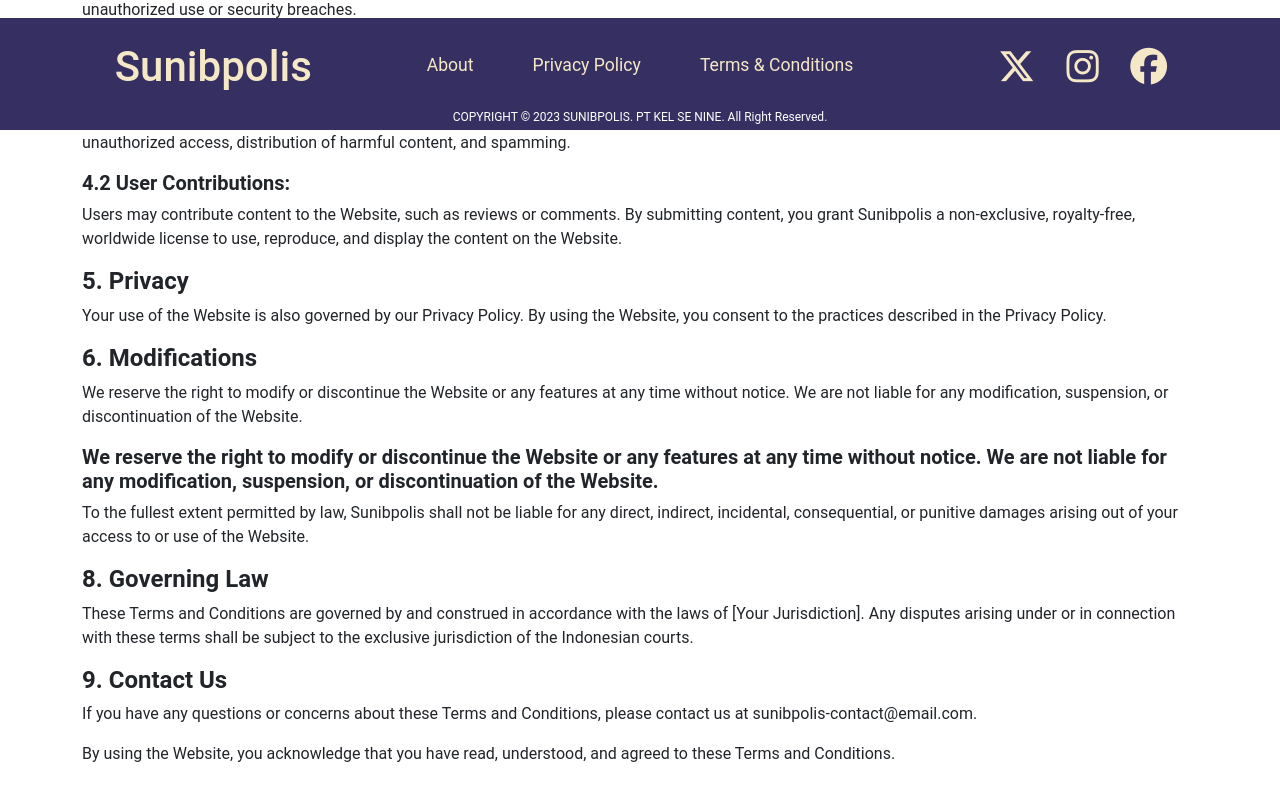
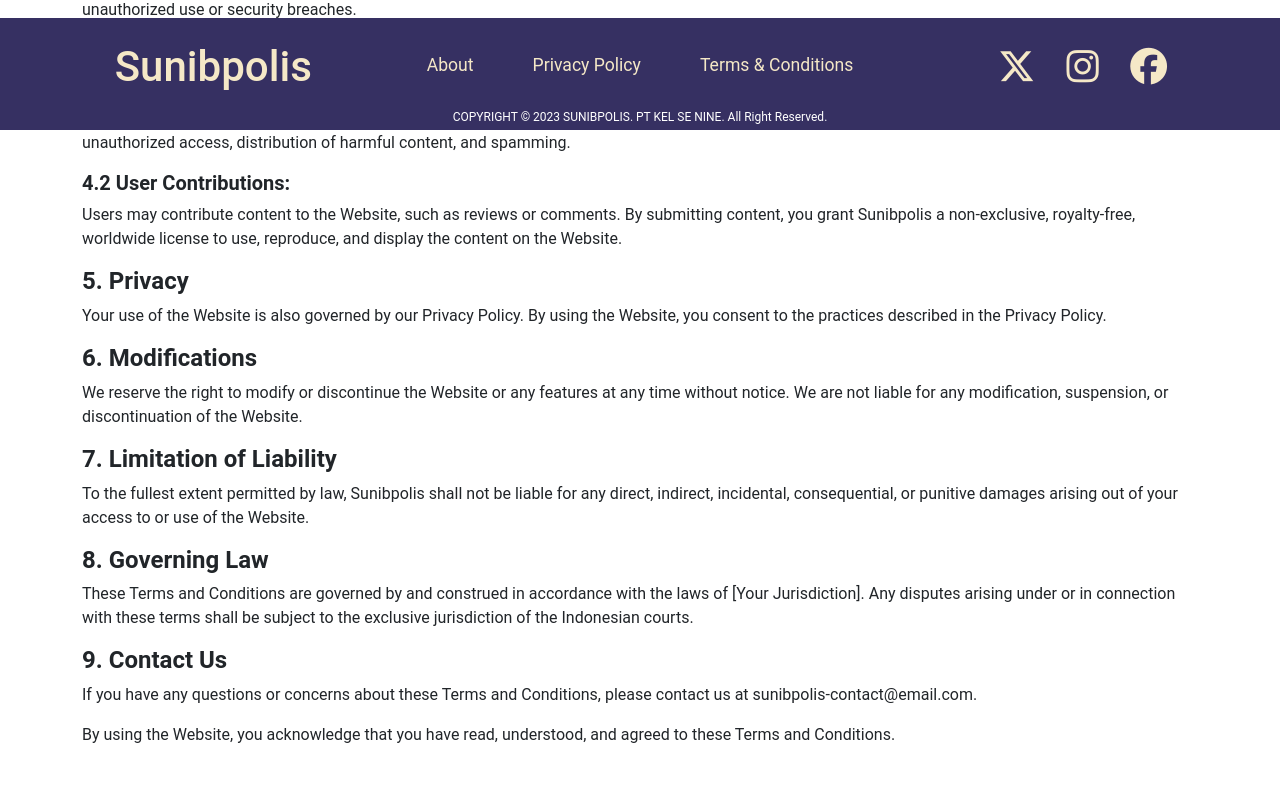
Before and after one commit to dihhzy/sunibpolis-frontEnd, a React (Create React App) app: page /termsncondition in a window 1280 px wide. Shown: the part 670-1470 px from the top of the page. Built offline with nearby package versions, Linux system fonts and the light colour scheme.

Commit message:
Ubah nama File PrivacynPolicy

```diff
--- a/src/App.tsx
+++ b/src/App.tsx
@@ -3,7 +3,7 @@ import './App.css';
 import { Navbar } from './Components/Navbar';
 import { Container } from 'react-bootstrap';
 import { Footer } from './Components/Footer';
-import { PrivacynPolicy } from './Pages/PrivactnPolicy';
+import { PrivacynPolicy } from './Pages/PrivacynPolicy';
 import { Routes, Route } from "react-router-dom";
 import { Home } from './Pages/Home';
 import { MyTicket } from './Pages/MyTicket';
--- a/src/Pages/TermsnCondition.tsx
+++ b/src/Pages/TermsnCondition.tsx
@@ -29,7 +29,7 @@ export function TermsnCondition(){
                 <p>Your use of the Website is also governed by our Privacy Policy. By using the Website, you consent to the practices described in the Privacy Policy.</p>
                 <h4><b>6. Modifications</b></h4>
                 <p>We reserve the right to modify or discontinue the Website or any features at any time without notice. We are not liable for any modification, suspension, or discontinuation of the Website.</p>
-                <h5><b>We reserve the right to modify or discontinue the Website or any features at any time without notice. We are not liable for any modification, suspension, or discontinuation of the Website.</b></h5>
+                <h4><b>7. Limitation of Liability</b></h4>
                 <p>To the fullest extent permitted by law, Sunibpolis shall not be liable for any direct, indirect, incidental, consequential, or punitive damages arising out of your access to or use of the Website.</p>
                 <h4><b>8. Governing Law</b></h4>
                 <p>These Terms and Conditions are governed by and construed in accordance with the laws of [Your Jurisdiction]. Any disputes arising under or in connection with these terms shall be subject to the exclusive jurisdiction of the Indonesian courts.</p>
--- a/src/index.tsx
+++ b/src/index.tsx
@@ -4,7 +4,7 @@ import App from './App';
 import reportWebVitals from './reportWebVitals';
 import { BrowserRouter } from 'react-router-dom';
 import 'bootstrap/dist/css/bootstrap.min.css';
-import { PrivacynPolicy } from './Pages/PrivactnPolicy';
+import { PrivacynPolicy } from './Pages/PrivacynPolicy';
 
 const root = ReactDOM.createRoot(
   document.getElementById('root') as HTMLElement
```
Also changed, not shown: src/Pages/PrivacynPolicy.tsx (renamed from src/Pages/PrivactnPolicy.tsx).
